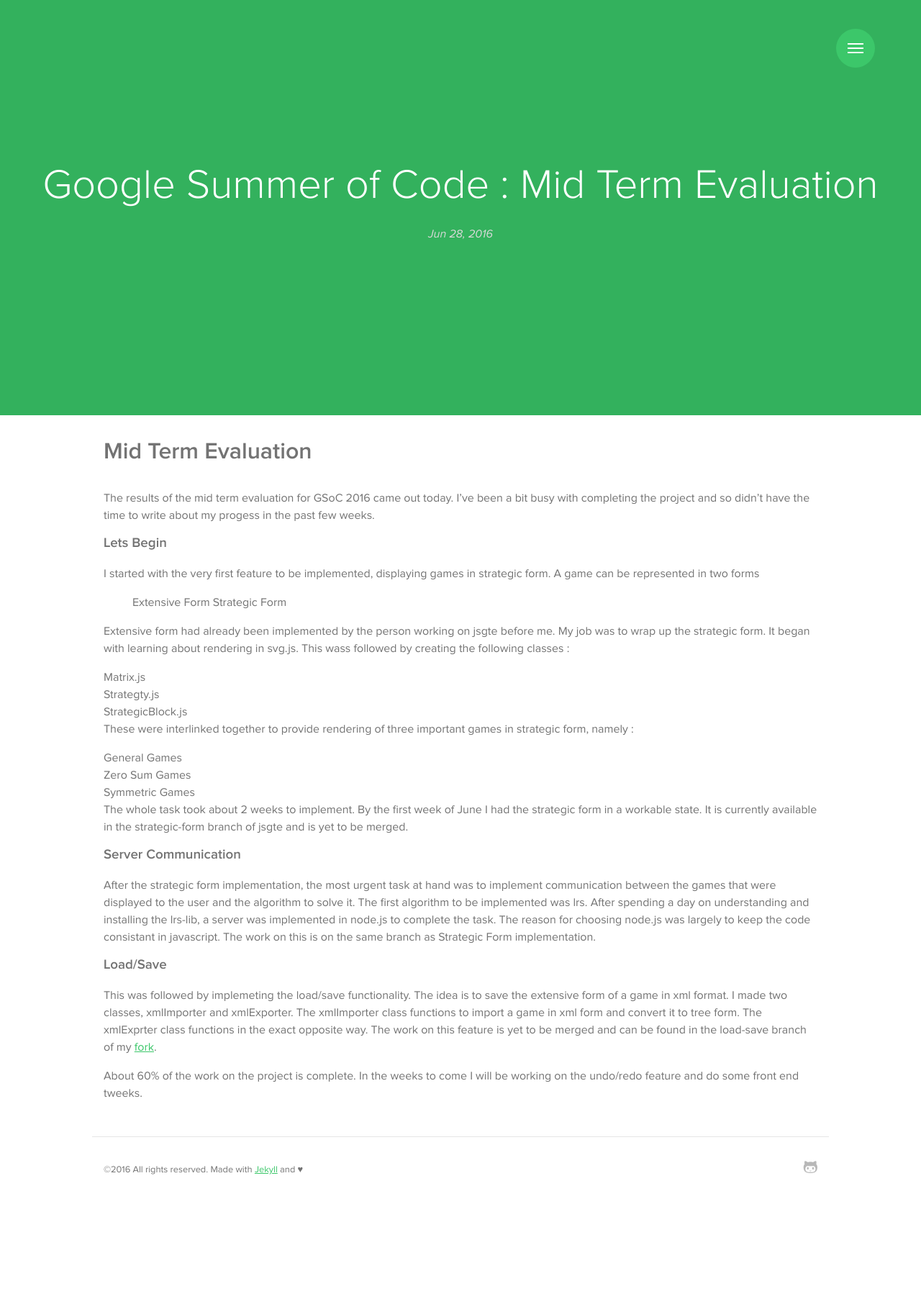
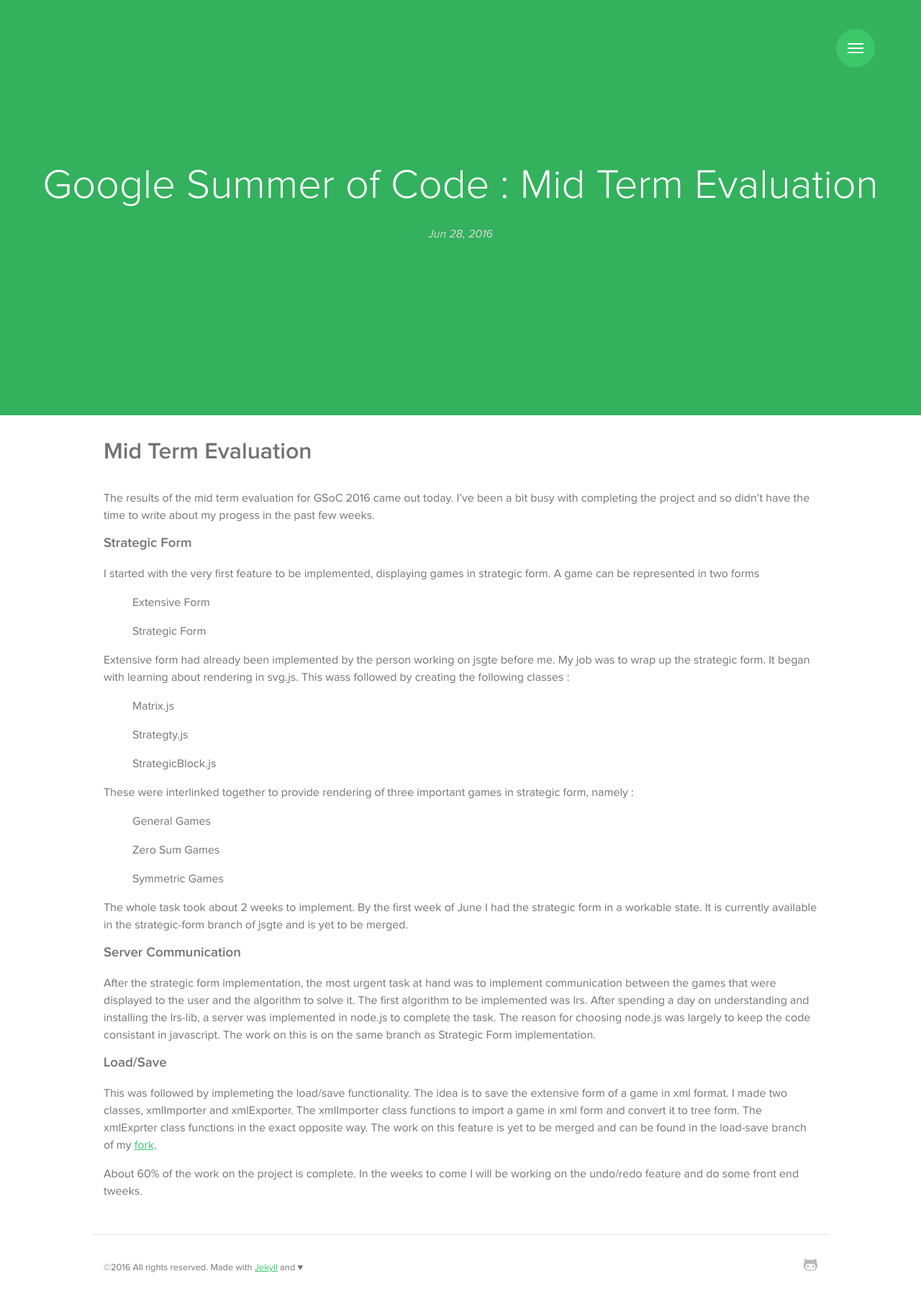
Before and after one commit to hkirat/hkirat.github.io, a Jekyll site: the page built from _posts/2016-06-28-mid-term.markdown, in a window 1280 px wide. Shown: the whole page at 72% size. Built offline with Jekyll 4.4.1, drawn with Linux system fonts in a browser that asks for light colours; some web fonts are replaced.

```diff
--- a/_posts/2016-06-28-mid-term.markdown
+++ b/_posts/2016-06-28-mid-term.markdown
@@ -8,22 +8,27 @@
 <h1> Mid Term Evaluation </h1>
 The results of the mid term evaluation for GSoC 2016 came out today. I've been a bit busy with completing the project and so didn't have the time to write about my progess in the past few weeks.
 
-<h3> Lets Begin </h3>
+<h3> Strategic Form </h3>
 I started with the very first feature to be implemented, displaying games in strategic form. A game can be represented in two forms
 
 > Extensive Form
+
 > Strategic Form
 
 Extensive form had already been implemented by the person working on jsgte before me. My job was to wrap up the strategic form.
 It began with learning about rendering in svg.js. This wass followed by creating the following classes :
- - Matrix.js
- - Strategty.js
- - StrategicBlock.js
+ > Matrix.js
+
+ > Strategty.js
+
+ > StrategicBlock.js
 
 These were interlinked together to provide rendering of three important games in strategic form, namely :
- - General Games
- - Zero Sum Games
- - Symmetric Games
+ > General Games
+
+ > Zero Sum Games
+
+ > Symmetric Games
 
 The whole task took about 2 weeks to implement. By the first week of June I had the strategic form in a workable state. It is currently available in the strategic-form branch of jsgte and is yet to be merged.
 
```
